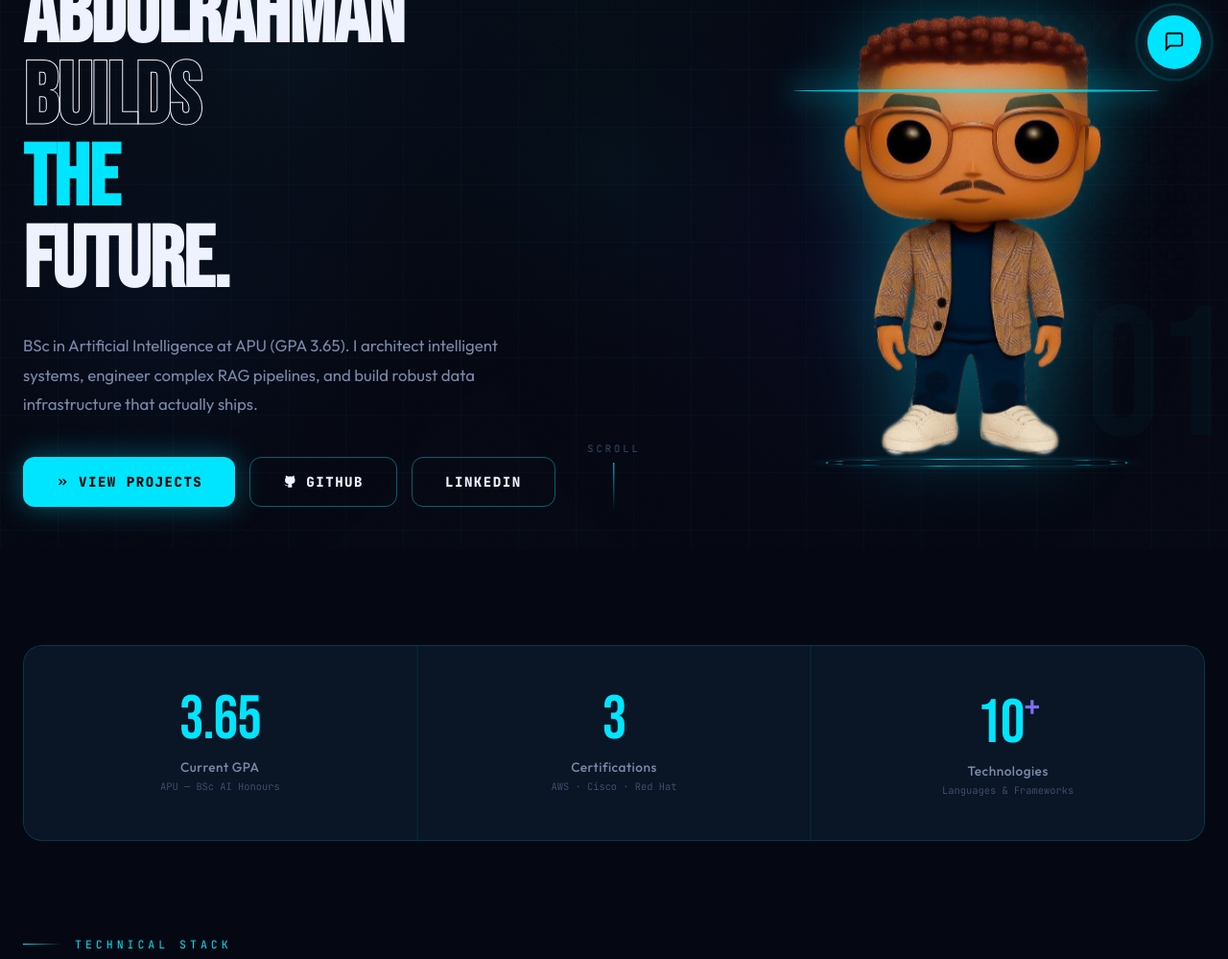
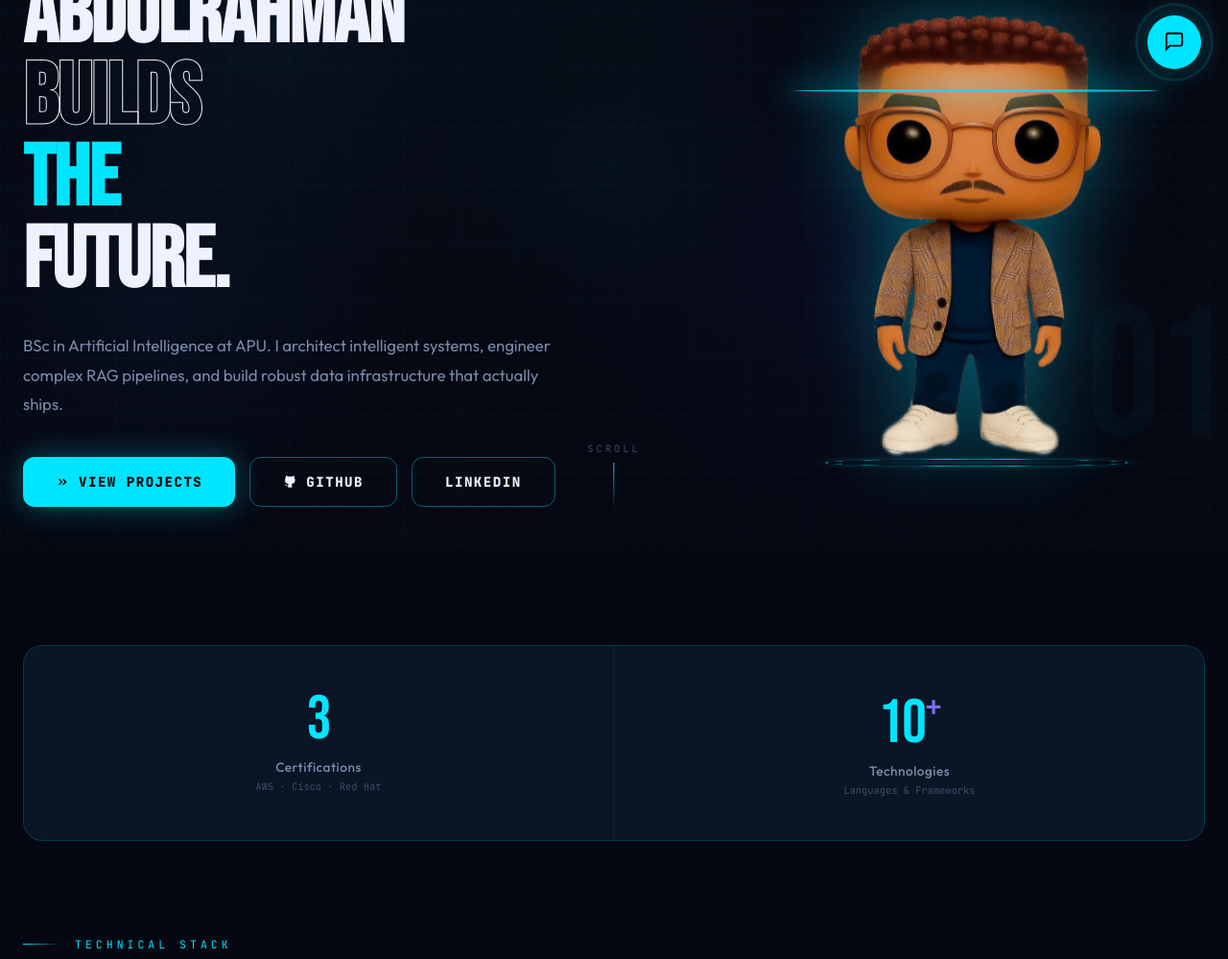
Before and after one commit to xcneonz/neonz-portfolio, a plain HTML site: page index.html in a window 1280 px wide. Shown: the part 228-1227 px from the top of the page at 96% size. Drawn offline with Linux system fonts and the light colour scheme; animation ran at ten frames a second.

Commit message:
making it better

```diff
--- a/index.html
+++ b/index.html
@@ -72,7 +72,7 @@
                     <span class="line"><span>FUTURE.</span></span>
                 </h1>
                 <p class="hero-desc">
-                    BSc in Artificial Intelligence at APU (GPA 3.65). I architect intelligent systems, engineer complex RAG pipelines, and build robust data infrastructure that actually ships.
+                    BSc in Artificial Intelligence at APU. I architect intelligent systems, engineer complex RAG pipelines, and build robust data infrastructure that actually ships.
                 </p>
                 <div class="hero-ctas">
                     <a href="#projects" class="btn-main interactable">
@@ -100,11 +100,6 @@
 
         <section class="section-wrap reveal" id="stats-section">
             <div class="stats-grid">
-                <div class="stat-box">
-                    <span class="stat-number"><span class="count-up" data-target="3.65" data-decimals="2">0</span></span>
-                    <div class="stat-label">Current GPA</div>
-                    <div class="stat-sub">APU — BSc AI Honours</div>
-                </div>
                 <div class="stat-box">
                     <span class="stat-number"><span class="count-up" data-target="3" data-decimals="0">0</span></span>
                     <div class="stat-label">Certifications</div>
@@ -173,7 +168,6 @@
                     <div class="pill-grid">
                         <span class="pill interactable">RAG Systems</span>
                         <span class="pill interactable">LLMs</span>
-                        <span class="pill interactable">Prompt Engineering</span>
                         <span class="pill interactable">Data Analysis</span>
                         <span class="pill interactable">Machine Learning</span>
                     </div>
@@ -192,12 +186,11 @@
                             <div class="timeline-dot filled"></div>
                             <div class="timeline-role">AI Intern</div>
                             <div class="timeline-desc">Designed RAG systems using LLMs and integrated AI solutions into real products.</div>
-                            <div class="timeline-tag">Innovation Team</div>
                         </div>
                         <div class="timeline-item reveal reveal-delay-1">
                             <div class="timeline-dot"></div>
                             <div class="timeline-role">Math Mentor</div>
-                            <div class="timeline-desc">Provided 1-on-1 and group mentoring sessions, building mathematical intuition for AI coursework.</div>
+                            <div class="timeline-desc">Provided 1-on-1 and group mentoring sessions, building mathematical intuition.</div>
                         </div>
                         <div class="timeline-item reveal reveal-delay-2">
                             <div class="timeline-dot"></div>
@@ -313,6 +306,7 @@
                     <img src="assets/neonz_avatar.png" alt="Neonz" class="nz-avatar-img">
                 </div>
                 <div class="nz-holo-ring"></div>
+                <!-- floating stat bubbles -->
                 <div class="nz-bubble nz-bubble-2">
                     <div class="nz-bubble-num">∞</div>
                     <div class="nz-bubble-label">VIEWS</div>
--- a/main.js
+++ b/main.js
@@ -310,7 +310,7 @@ function switchMode() {
 
 const KB = [
     { kw: ['skill','tech','language','program','stack','code','python','java','c#','r ','sql'], ans: `Abdulrahman's core languages are Python, Java, C#, R, PostgreSQL, and SQL. On the AI side, he specialises in RAG Pipelines, LLM integration, Data Analysis, and Machine Learning.` },
-    { kw: ['edu','university','study','degree','apu','gpa','grade','uni'], ans: `He's studying BSc Computer Science (Hons) in Artificial Intelligence at Asia Pacific University (APU), currently holding a GPA of 3.65.` },
+    { kw: ['edu','university','study','degree','apu','gpa','grade','uni'], ans: `He's studying BSc Computer Science (Hons) in Artificial Intelligence at Asia Pacific University (APU).` },
     { kw: ['cert','aws','cisco','red hat','certif','qualification'], ans: `Abdulrahman holds three industry certifications: AWS Machine Learning Foundations, Cisco CCNA (Introduction to Networks), and Red Hat System Administration I.` },
     { kw: ['work','experience','job','mentor','admin','career','employ','role'], ans: `He currently works as a Math Mentor at the APU Math Clinic. Previously, he was an Administrative Assistant at Success International School, managing operations and data workflows.` },
     { kw: ['creator','youtube','video','neonz','channel','content','xc'], ans: `He runs xc.neonz on YouTube — video production covering gaming, influencing, entertainment, and a developer series that bridges his tech and creative worlds.` },
```
